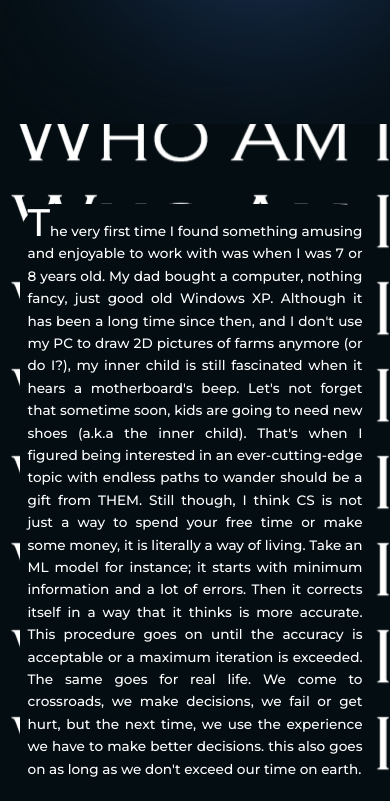
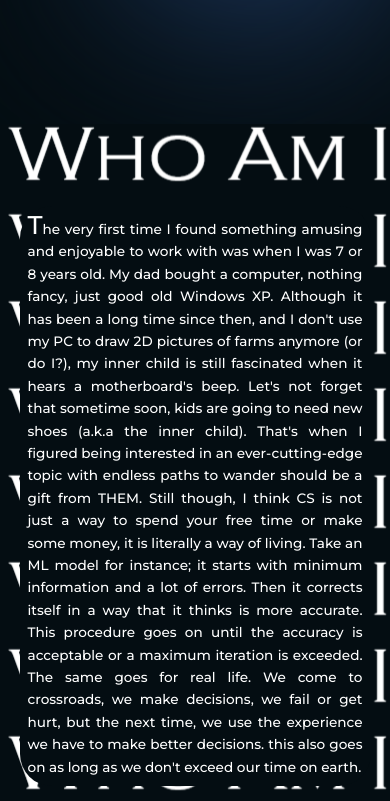
Before and after one commit to alivarastepour/Who_Am_I, a Next.js app: page / in a window 390 px wide. Shown: the part 820-1621 px from the top of the page. Built offline with nearby package versions, Linux system fonts and the light colour scheme.

Commit message:
fixed some UI problems

```diff
--- a/styles/whoAmI.module.scss
+++ b/styles/whoAmI.module.scss
@@ -12,7 +12,7 @@
     position: absolute;
     width: 100%;
     height: 100%;
-    animation: move-background infinite 1000000s forwards;
+    animation: move-background infinite 400s forwards;
     animation-play-state: paused;
     &:hover {
       animation-play-state: running;
@@ -49,7 +49,7 @@
     background-position: 0% 0%;
   }
   to {
-    background-position: -10000000% -10000000%;
+    background-position: -1000% -1000%;
   }
 }
 
@@ -65,6 +65,9 @@
   .who-am-i-wrapper {
     .body {
       font-size: 1.2rem;
+      &::first-letter {
+        font-size: 2rem;
+      }
     }
   }
 }
@@ -94,8 +97,11 @@
 @media only screen and (max-width: 875px) {
   .who-am-i-wrapper {
     .who-am-i-background-wrapper {
+      // &:hover {
+      //
+      // }
       animation-play-state: running;
-      animation-duration: 400000s;
+      animation-duration: 1000s;
     }
     .body {
       font-size: 1.1rem;
@@ -109,6 +115,9 @@
     .body {
       font-size: 0.9rem;
       line-height: 1.6rem;
+      &::first-letter {
+        font-size: 1.6rem;
+      }
     }
   }
 }
```
